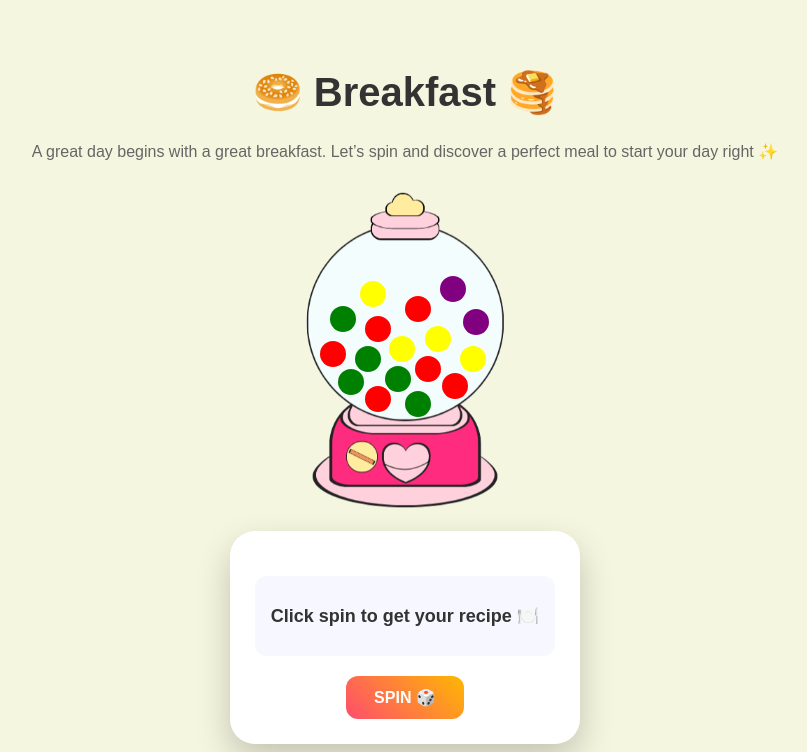
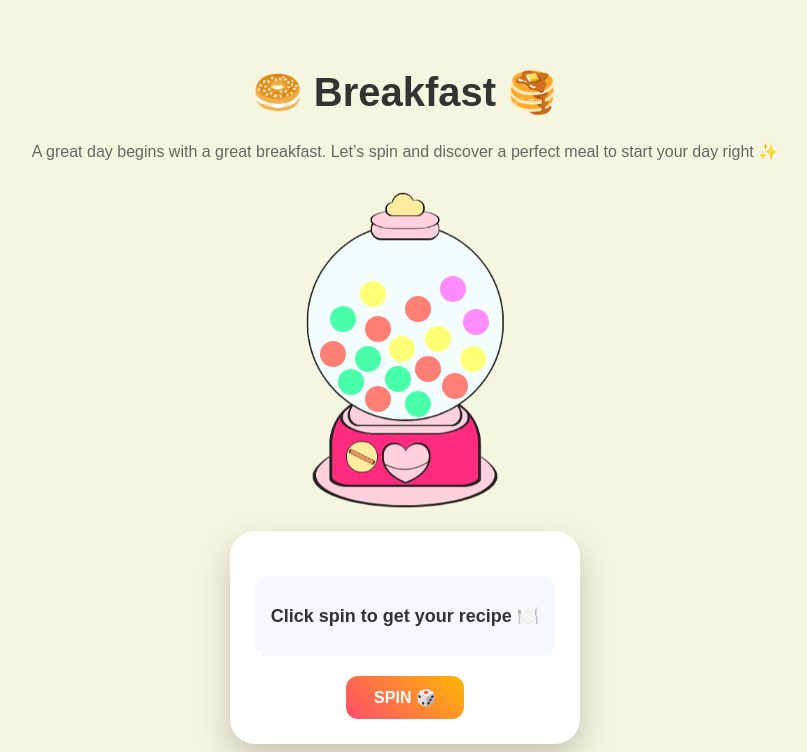
Before and after one commit to sxrxnyx07/GitExercise-OmakaseToday, a Flask app: page /breakfast in a window 1280 px wide. Shown: the part 48-800 px from the top of the page, without its empty margins (235-1042 px from the left). Run offline with Flask 3, Linux system fonts and the light colour scheme.

Commit message:
adjust color for balls

```diff
--- a/static/style.css
+++ b/static/style.css
@@ -199,11 +199,11 @@ button:active {
     transition: all 0.5s ease;
 }
 
-.red { background: red; }
-.yellow { background: yellow; }
-.blue { background: blue; }
-.green { background: green; }
-.purple { background: purple; }
+.red { background: rgb(255, 127, 116); }
+.yellow { background: rgb(255, 255, 118); }
+.blue { background: rgb(0, 225, 255); }
+.green { background: rgb(74, 255, 170); }
+.purple { background: rgb(255, 139, 255); }
 
 .machine-wrapper {
     position: relative;
```
